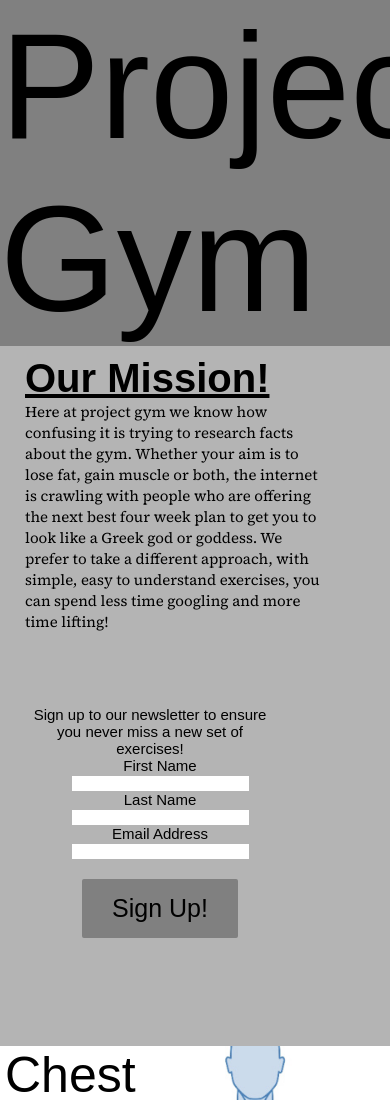
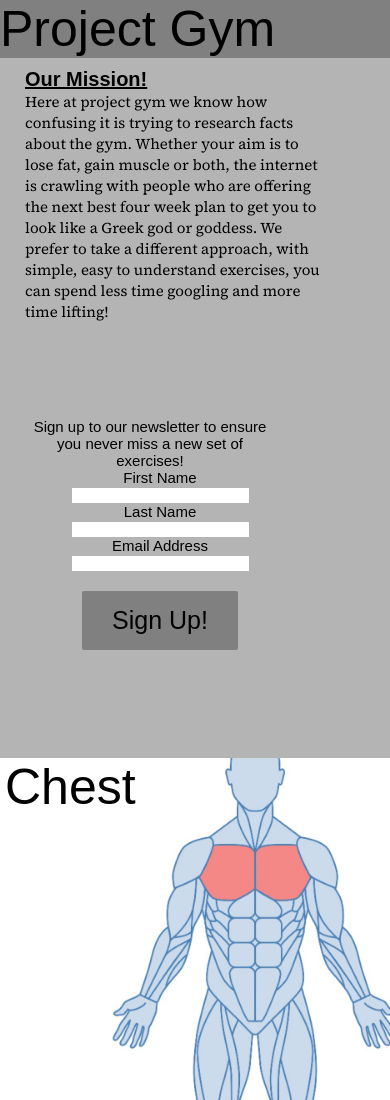
Before and after one commit to DylanWestwater/projectgym, a plain HTML site: page index.html in a window 390 px wide. Shown: the top 1100 px of the page. Drawn offline with Linux system fonts and the light colour scheme; a web font is replaced by a local one.

Commit message:
fix header

```diff
--- a/assets/css/style.css
+++ b/assets/css/style.css
@@ -534,4 +534,12 @@
      #newsletter {
          margin-top: 350px;
      }
+
+    header a {
+              font-size: 50px;
+    }
+
+        #description h2{
+            font-size: 20px;
+        }
  }
```
